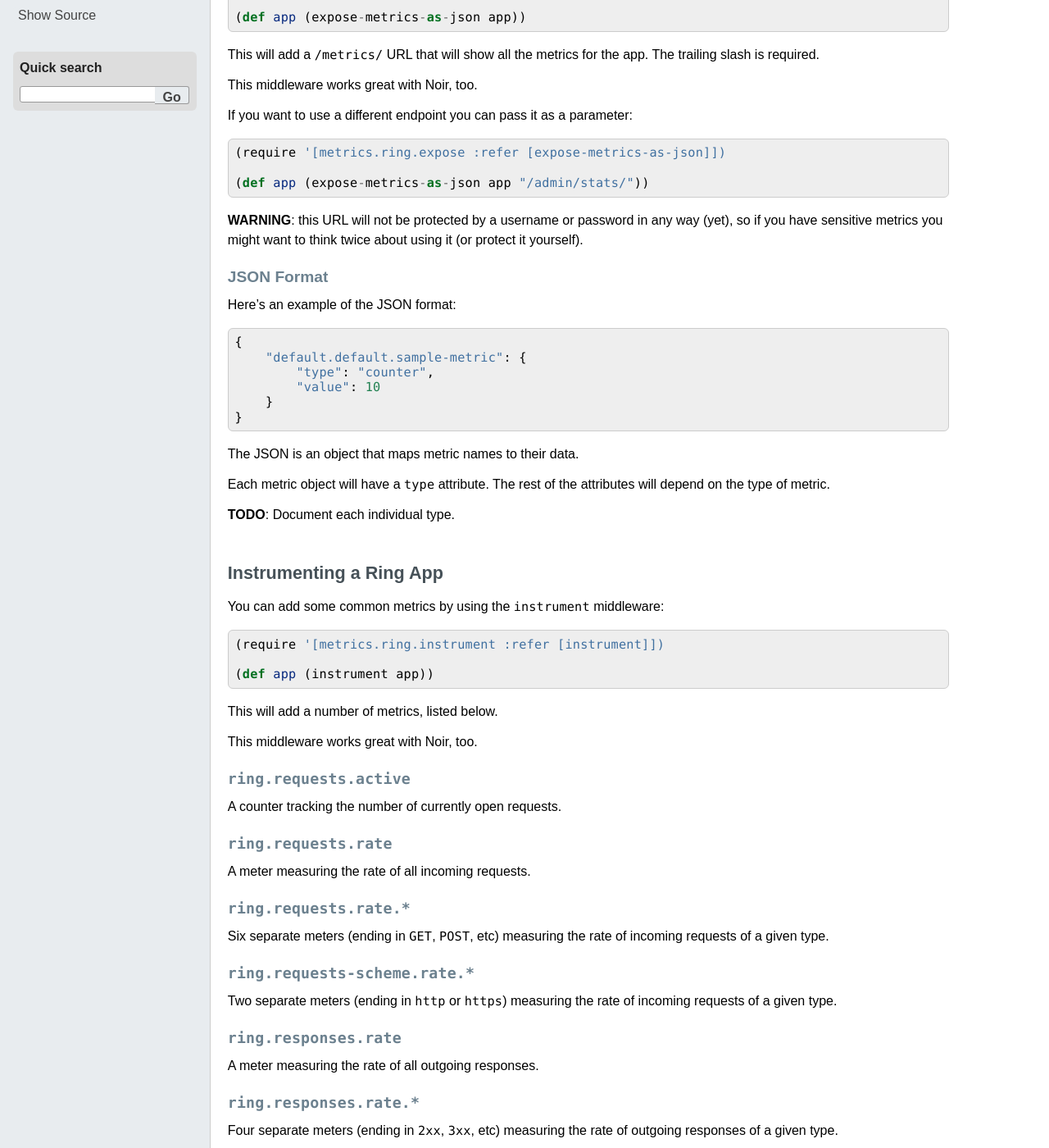
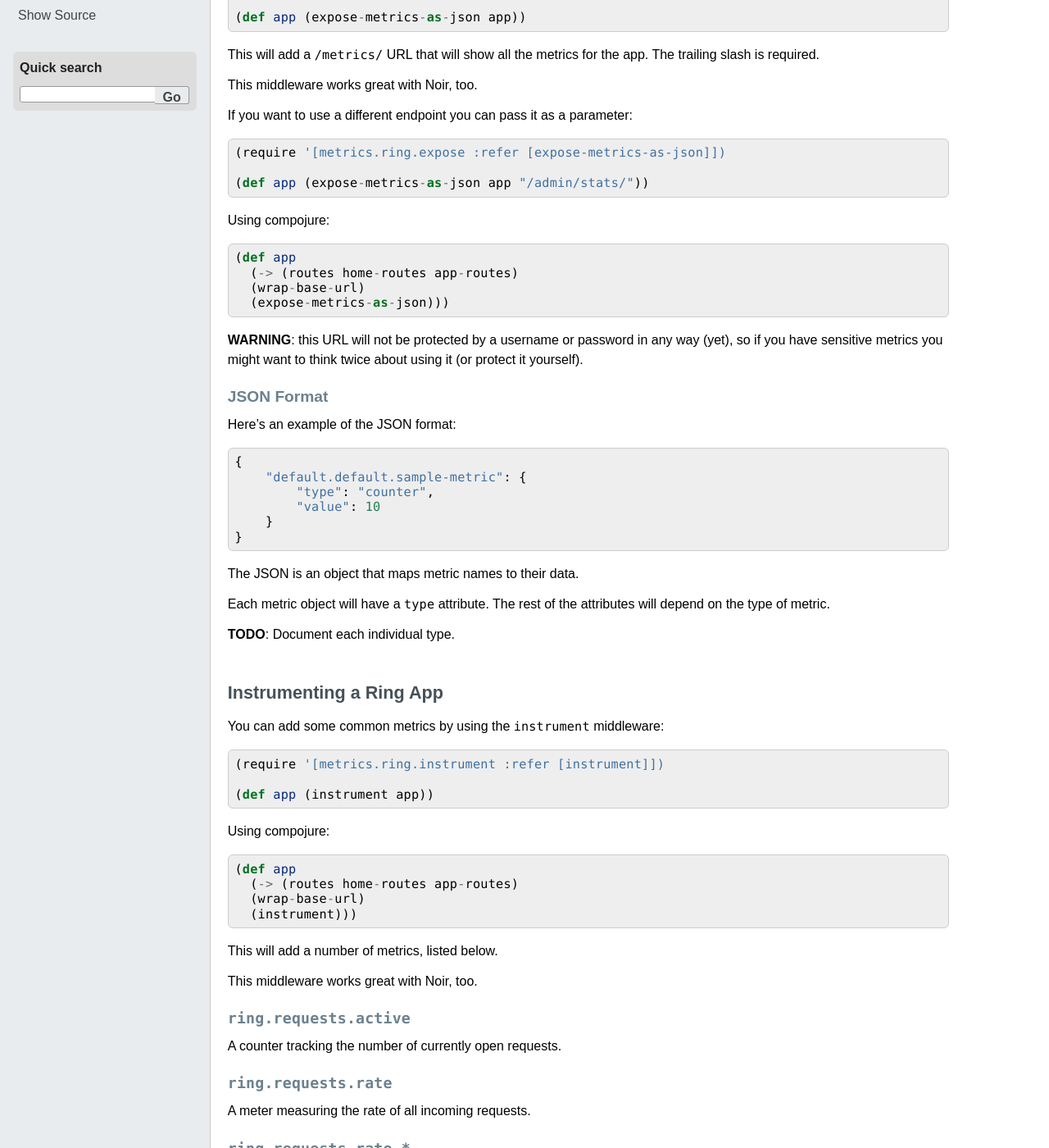
Before and after one commit to clj-commons/metrics-clojure, a Sphinx documentation site: the page built from docs/source/ring.rst, in a window 1280 px wide and 1400 px high, scrolled down 562 px. Shown: the whole window at 82% size. Built offline with Sphinx 7.4.7, drawn with Linux system fonts in a browser that asks for light colours.

Commit message:
Update ring.rst
compojure usage tip

```diff
--- a/docs/source/ring.rst
+++ b/docs/source/ring.rst
@@ -39,6 +39,13 @@ If you want to use a different endpoint you can pass it as a parameter::
 
     (def app (expose-metrics-as-json app "/admin/stats/"))
 
+Using compojure::
+
+    (def app
+      (-> (routes home-routes app-routes)
+      (wrap-base-url)
+      (expose-metrics-as-json)))
+
 **WARNING**: this URL will not be protected by a username or password in any way
 (yet), so if you have sensitive metrics you might want to think twice about
 using it (or protect it yourself).
@@ -70,6 +77,13 @@ You can add some common metrics by using the ``instrument`` middleware::
     (require '[metrics.ring.instrument :refer [instrument]])
 
     (def app (instrument app))
+
+Using compojure::
+
+    (def app
+      (-> (routes home-routes app-routes)
+      (wrap-base-url)
+      (instrument)))
 
 This will add a number of metrics, listed below.
 
```
